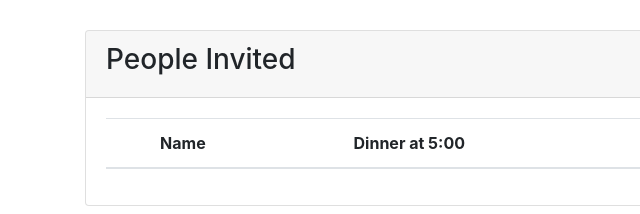
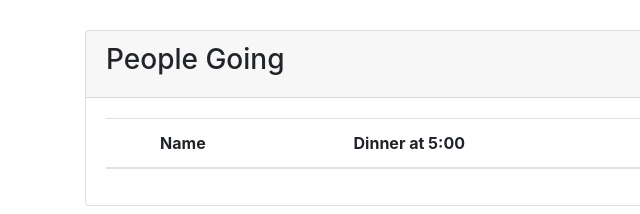
Before and after one commit to vacnoj/attendance, a plain HTML site: page index.html in a window 1280 px wide. Shown: the part 270-484 px from the top of the page, 0-640 px from the left. Drawn offline with nearby package versions, Linux system fonts and the light colour scheme; no server answers.

Commit message:
People going not people invited

```diff
--- a/index.html
+++ b/index.html
@@ -23,7 +23,7 @@
 </div>
 
 <div class="card">
-  <div class="card-header"><h3>People Invited</h3></div>
+  <div class="card-header"><h3>People Going</h3></div>
   <div class="card-body">
     	<table class="table">
 		  <thead>
```
